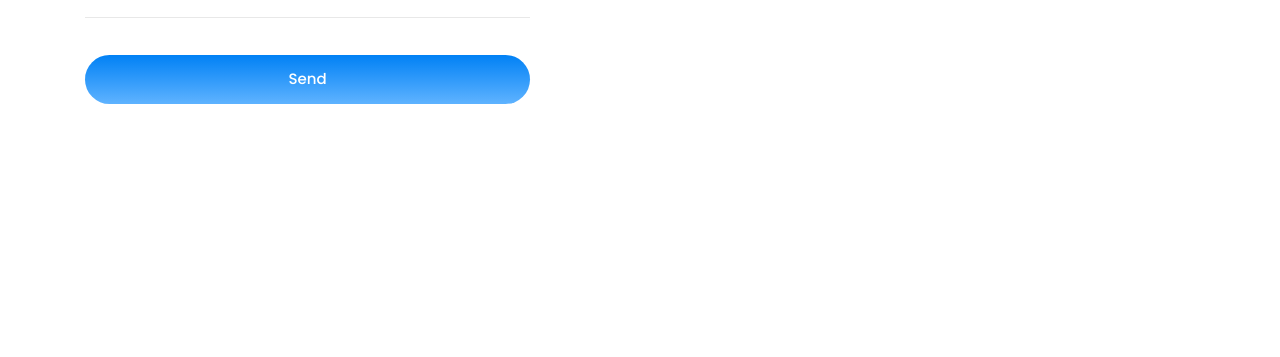
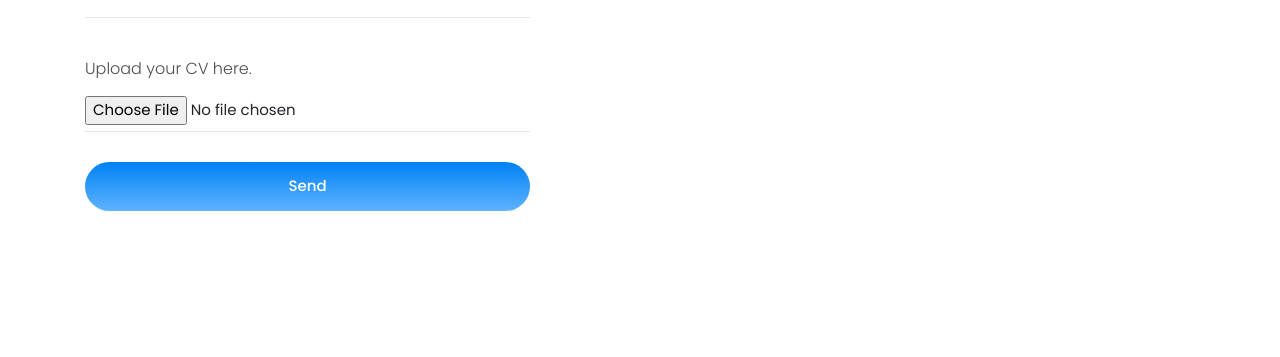
Before and after one commit to ViBRUS/alpha, a plain HTML site: page careers.html in a window 1280 px wide. Shown: the part 2391-2748 px from the top of the page. Drawn offline with Linux system fonts and the light colour scheme.

Commit message:
Update careers.html

```diff
--- a/careers.html
+++ b/careers.html
@@ -298,7 +298,10 @@
                                 <input type="text" placeholder="Your Name" >
                                 <input type="email" placeholder="Email" >
                                 <input type="email" placeholder="Phone No" >
+
                                 <textarea name="#" id="" cols="30" rows="10" placeholder="Message/Brief Profile" ></textarea>
+                                <p>Upload your CV here.</p>
+                                <input type="file" id="myfile" name="myfile">
                                 <button class="boxed-btn3">Send</button>
                             </form>
                     </div>
```
